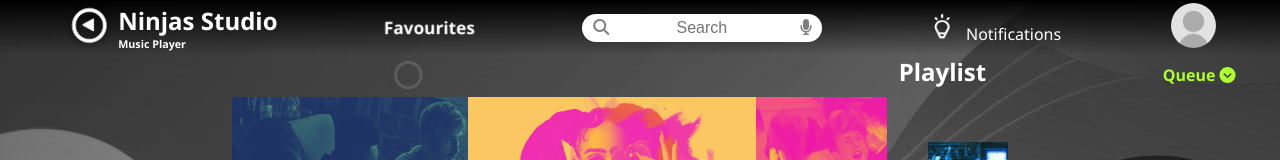
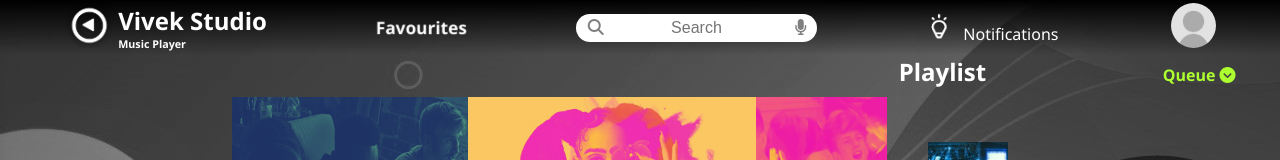
Before and after one commit to Vivek11Chauhan/Music_Player, a plain HTML site: page index.html in a window 1280 px wide. Shown: the top 160 px of the page. Drawn offline with Linux system fonts and the light colour scheme.

Commit message:
Update index.html

```diff
--- a/index.html
+++ b/index.html
@@ -24,7 +24,7 @@
             </div>
             <div class="website-name">
                 <h2>
-                    Ninjas Studio
+                    Vivek Studio
                 </h2>
                 <h6>
                     Music Player
```
